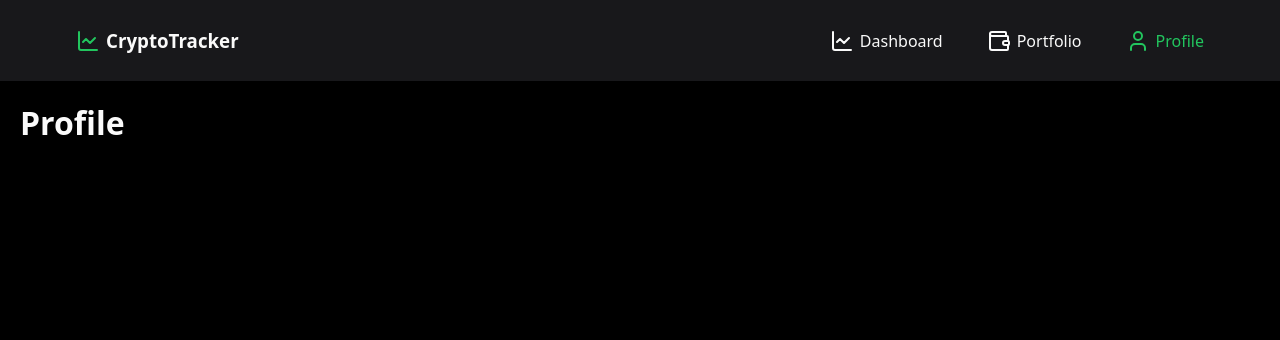
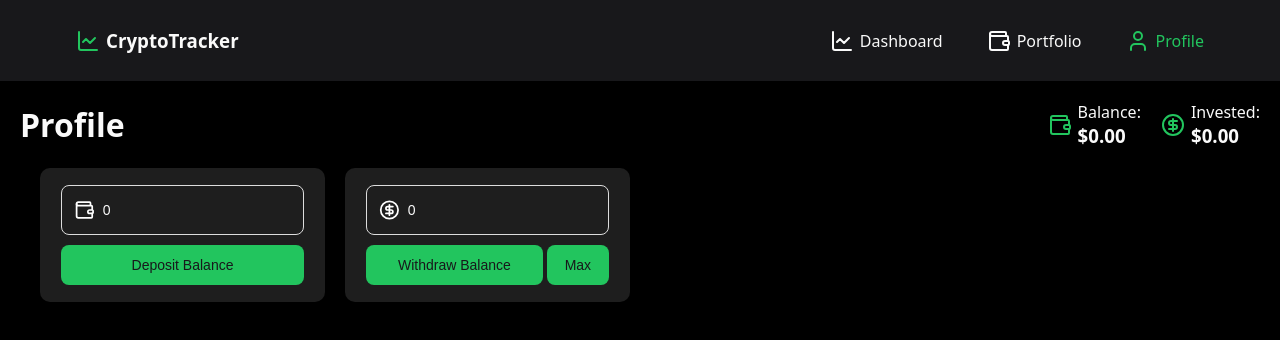
Before and after one commit to pkostadinov-intellias/CryptoTrader, a React (Vite) app: page /profile in a window 1280 px wide. Shown: the top 340 px of the page. Built offline with nearby package versions, Linux system fonts and the light colour scheme; no server answers.

Commit message:
changes/ separtion of concerns and some new logic in store , design changes

```diff
--- /dev/null
+++ b/src/components/Portfolio/PortfolioInfo.tsx
@@ -0,0 +1,28 @@
+import { Wallet, CircleDollarSign } from "lucide-react";
+
+interface PortfolioInfoProps {
+  balance: number;
+  invested: number;
+}
+
+export default function PortfolioInfo({
+  balance,
+  invested
+}: PortfolioInfoProps) {
+  return (
+    <div className={`portfolio-info`}>
+      <div className="balance-info">
+        <Wallet className="icon" />
+        <div>
+          Balance: <h3>${balance.toFixed(2)}</h3>
+        </div>
+      </div>
+      <div className="invested-info">
+        <CircleDollarSign className="icon" />
+        <div>
+          Invested: <h3>${invested.toFixed(2)}</h3>
+        </div>
+      </div>
+    </div>
+  );
+}
--- /dev/null
+++ b/src/components/Profile/BalanceActions.tsx
@@ -0,0 +1,69 @@
+import { CircleDollarSign, Wallet } from "lucide-react";
+import { useState } from "react";
+import { useAppDispatch, usePortfolioSelector } from "../../stores/hooks";
+import { depositBalance, withdrawBalance } from "../../stores/portfolioSlice";
+import TextField from "../shared/TextField";
+
+export default function BalanceActions() {
+  const portfolio = usePortfolioSelector();
+  const dispatch = useAppDispatch();
+
+  const [depositAmount, setDepositAmount] = useState<number>(0);
+  const [withdrawAmount, setWithdrawAmount] = useState<number>(0);
+
+  const handleDepositChange = (e: React.ChangeEvent<HTMLInputElement>) => {
+    setDepositAmount(parseFloat(e.target.value) || 0);
+  };
+
+  const handleWithdrawChange = (e: React.ChangeEvent<HTMLInputElement>) => {
+    setWithdrawAmount(parseFloat(e.target.value) || 0);
+  };
+
+  const handleDeposit = () => {
+    dispatch(depositBalance(depositAmount));
+    setDepositAmount(0);
+  };
+
+  const handleWithdraw = () => {
+    dispatch(withdrawBalance(withdrawAmount));
+    setWithdrawAmount(0);
+  };
+
+  const handleMax = () => {
+    setWithdrawAmount(portfolio.balance);
+  };
+
+  return (
+    <div className="crypto-container">
+      <div className="portfolio-card">
+        <TextField
+          type="number"
+          icon={Wallet}
+          placeholder="0.00$"
+          value={depositAmount}
+          onChange={handleDepositChange}
+        />
+        <button onClick={handleDeposit}>Deposit Balance</button>
+      </div>
+
+      <div className="portfolio-card">
+        <TextField
+          type="number"
+          icon={CircleDollarSign}
+          value={withdrawAmount}
+          placeholder={`Max: ${portfolio.balance.toFixed(2)}$`}
+          onChange={handleWithdrawChange}
+        />
+
+        <div className="withdrawal-actions">
+          <button className="withdrawal" onClick={handleWithdraw}>
+            Withdraw Balance
+          </button>
+          <button className="max" onClick={handleMax}>
+            Max
+          </button>
+        </div>
+      </div>
+    </div>
+  );
+}
--- a/src/components/SearchInput.tsx
+++ /dev/null
@@ -1,14 +0,0 @@
-import { Search } from "lucide-react";
-
-interface SearchInputProps {
-  onChange: (e: React.ChangeEvent<HTMLInputElement>) => void;
-}
-
-export default function SearchInput({ onChange }: SearchInputProps) {
-  return (
-    <div className="input-group">
-      <Search />
-      <input type="text" placeholder="Search name..." onChange={onChange} />
-    </div>
-  );
-}
--- /dev/null
+++ b/src/components/shared/TextField.tsx
@@ -0,0 +1,17 @@
+import { LucideIcon, Search } from "lucide-react";
+
+interface TextInputProps extends React.InputHTMLAttributes<HTMLInputElement> {
+  icon?: LucideIcon;
+}
+
+export default function TextField({
+  icon: Icon = Search,
+  ...props
+}: TextInputProps) {
+  return (
+    <div className={`input-group`}>
+      {Icon && <Icon />}
+      <input {...props} className="text-input" />
+    </div>
+  );
+}
--- a/src/index.css
+++ b/src/index.css
@@ -119,7 +119,7 @@ body {
 .input-group input {
   width: 100%;
   color: #fafafa;
-  background-color: black;
+  background-color: transparent;
   border: none;
   outline: none;
   font-size: 14px;
@@ -170,7 +170,8 @@ button:hover {
   padding: 20px;
 }
 
-.crypto-card {
+.crypto-card,
+.portfolio-card {
   background: #1e1e1e;
   color: #ffffff;
   padding: 16px 20px;
@@ -183,6 +184,20 @@ button:hover {
   transition: transform 0.2s ease-in-out;
   /* Start with transparent border to avoid layout shift */
   border: 1px solid transparent;
+}
+
+.withdrawal-actions {
+  display: flex;
+  color: #fafafa;
+  gap: 4px;
+}
+
+.withdrawal-actions .withdrawal {
+  flex: 4;
+}
+
+.withdrawal-actions .max {
+  flex: 1;
 }
 
 .crypto-card:hover {
--- a/src/pages/Dashboard.tsx
+++ b/src/pages/Dashboard.tsx
@@ -1,9 +1,9 @@
-import SearchInput from "../components/SearchInput";
 import CryptoList from "../components/Crypto/CryptoList";
 import { useState } from "react";
 import CryptoDialog from "../components/Crypto/CryptoDialog";
 import { useGetAllCoinsQuery } from "../services/cryptoApi";
-import Loader from "../components/Loader";
+import Loader from "../components/shared/Loader";
+import TextField from "../components/shared/TextField";
 
 export default function Dashboard() {
   const { data: coins, error, isLoading } = useGetAllCoinsQuery();
@@ -21,7 +21,10 @@ export default function Dashboard() {
     <>
       <div className="page-header">
         <h1>Cryptocurrency Dashboard</h1>
-        <SearchInput onChange={(e) => setSearchParams(e.target.value)} />
+        <TextField
+          placeholder="Search name..."
+          onChange={(e) => setSearchParams(e.target.value)}
+        />
       </div>
 
       {isLoading ? (
--- a/src/pages/Portfolio.tsx
+++ b/src/pages/Portfolio.tsx
@@ -1,31 +1,41 @@
-import { CircleDollarSign, Wallet } from "lucide-react";
 import CryptoList from "../components/Crypto/CryptoList";
 import { useAppSelector, usePortfolioSelector } from "../stores/hooks";
 import CryptoDialog from "../components/Crypto/CryptoDialog";
 import { selectInvestedCoins } from "../stores/portfolioSlice";
+import { Link } from "react-router";
+import PortfolioInfo from "../components/Portfolio/PortfolioInfo";
 
 export default function Portfolio() {
   const portfolio = usePortfolioSelector();
   const investedCoins = useAppSelector(selectInvestedCoins);
 
+  const renderLowBalance = () => {
+    return (
+      portfolio.balance === 0 && (
+        <h2 style={{ margin: 20 }}>
+          Your balance is low. Deposit more funds in{" "}
+          <Link
+            style={{ textDecoration: "none", color: "#22c55e" }}
+            to="/profile"
+          >
+            Profile.
+          </Link>
+        </h2>
+      )
+    );
+  };
+
   return (
     <>
       <div className="page-header">
         <h1>My Crypto Portfolio</h1>
-        <div className="portfolio-info">
-          <div className="balance-info">
-            <Wallet className="icon" />
-            <h3>Balance: ${portfolio.balance.toFixed(2)}</h3>
-          </div>
-          <div className="invested-info">
-            <CircleDollarSign className="icon" />
-            <h3>Invested: ${portfolio.invested.toFixed(2)}</h3>
-          </div>
-        </div>
+        <PortfolioInfo
+          balance={portfolio.balance}
+          invested={portfolio.invested}
+        />
       </div>
-
+      {renderLowBalance()}
       <CryptoList coins={investedCoins} />
-
       <CryptoDialog />
     </>
   );
--- a/src/pages/Profile.tsx
+++ b/src/pages/Profile.tsx
@@ -1,9 +1,21 @@
+import { usePortfolioSelector } from "../stores/hooks";
+import PortfolioInfo from "../components/Portfolio/PortfolioInfo";
+import BalanceActions from "../components/Profile/BalanceActions";
+
 export default function Profile() {
+  const portfolio = usePortfolioSelector();
+
   return (
     <>
       <div className="page-header">
         <h1>Profile</h1>
+        <PortfolioInfo
+          balance={portfolio.balance}
+          invested={portfolio.invested}
+        />
       </div>
+
+      <BalanceActions />
     </>
   );
 }
--- a/src/stores/portfolioSlice.ts
+++ b/src/stores/portfolioSlice.ts
@@ -80,6 +80,49 @@ export const portfolioSlice = createSlice({
       }
 
       showToast(`Successfully sold ${quantity} ${coin.symbol}`, "success");
+    },
+
+    depositBalance: (state, action: PayloadAction<number>) => {
+      if (typeof action.payload !== "number" || isNaN(action.payload)) {
+        showToast("Deposit amount must be a valid number!", "error");
+        return;
+      }
+      if (action.payload <= 0) {
+        showToast("Deposit amount must be a positive number!", "error");
+        return;
+      }
+
+      state.balance += action.payload;
+      showToast(
+        `Successfully deposited $${action.payload.toFixed(2)}`,
+        "success"
+      );
+    },
+
+    withdrawBalance: (state, action: PayloadAction<number>) => {
+      if (typeof action.payload !== "number" || isNaN(action.payload)) {
+        showToast("Withdrawal amount must be a valid number!", "error");
+        return;
+      }
+      if (action.payload <= 0) {
+        showToast("Withdrawal amount must be a positive number!", "error");
+        return;
+      }
+      if (state.balance < action.payload) {
+        showToast(
+          `Insufficient balance! ${
+            state.balance === 0 ? "" : `Max withdrawal: ${state.balance}$`
+          }`,
+          "error"
+        );
+        return;
+      }
+
+      state.balance -= action.payload;
+      showToast(
+        `Successfully withdrew $${action.payload.toFixed(2)}`,
+        "success"
+      );
     }
   }
 });
@@ -94,5 +137,10 @@ export const selectInvestedCoins = createSelector(
     }))
 );
 
-export const { addCryptoCoin, removeCryptoCoin } = portfolioSlice.actions;
+export const {
+  addCryptoCoin,
+  removeCryptoCoin,
+  depositBalance,
+  withdrawBalance
+} = portfolioSlice.actions;
 export default portfolioSlice.reducer;
```
Also changed, not shown: src/components/shared/Loader.tsx (renamed from src/components/Loader.tsx).
